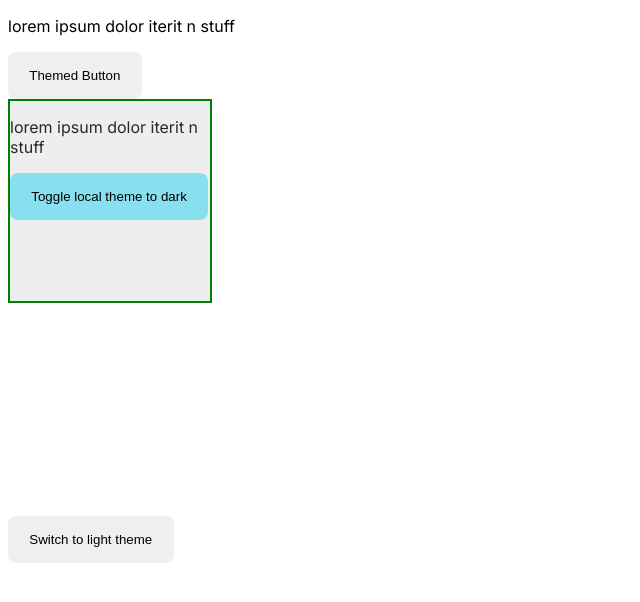
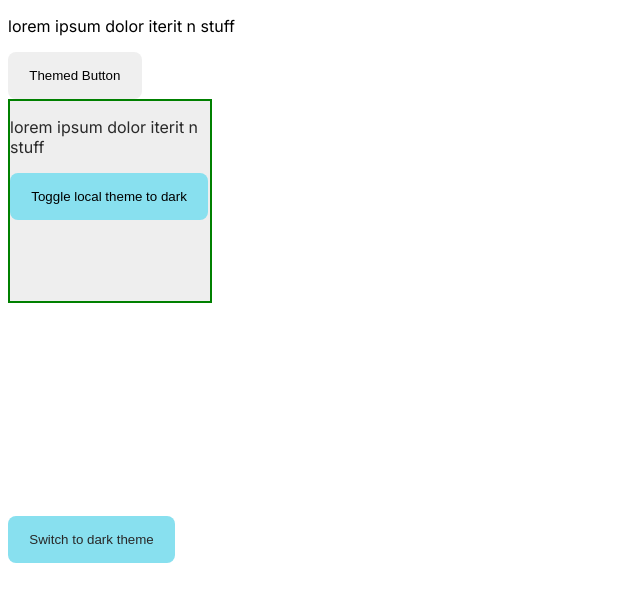
Before and after one commit to Harshit-Verma6655/Theme-Toggle-Context---Folder-based-routing-using-Pages-Router-Brief-Introducti---qjulhxh8j03e, a Next.js app: page / in a window 1280 px wide. Shown: the top 602 px of the page, without its empty margins (0-640 px from the left). Built offline with nearby package versions, Linux system fonts and the light colour scheme.

Commit message:
Update ThemeToggleButton.js

```diff
--- a/app/components/ThemeToggleButton.js
+++ b/app/components/ThemeToggleButton.js
@@ -1,13 +1,22 @@
 'use client'
-import React, { useContext } from 'react';
-import { ThemeContext } from './ThemeProvider';
+import React from 'react';
+// import { useState } from 'react';
+import { useThemeContext } from './ThemeProvider';
+const ThemeToggleButton = () =>{
+    let context=useThemeContext();
+    let {global, setGlobal, setLocal}=context;
+    return (
+       <>
+        <button id='global-theme-toggler' onClick={()=>{
+            setGlobal(!global);
+            setLocal(!global);
 
+            }}
+            className={global?"btn btn-light txt-light":"btn btn-dark txt-dark"}
 
-const ThemeToggleButton = () => {
-    const { theme, toggleTheme } = useContext(ThemeContext)
-    return (
-        <button id="global-theme-toggler" className={`btn btn-${theme}`} onClick={toggleTheme}>Switch to {theme === 'light' ? 'dark' : 'light'} theme</button>
+            >{global ?"Switch to dark theme" :'Switch to light theme'} </button>
+        </>
     )
 
 }
-export { ThemeToggleButton }
+export {ThemeToggleButton};
```
